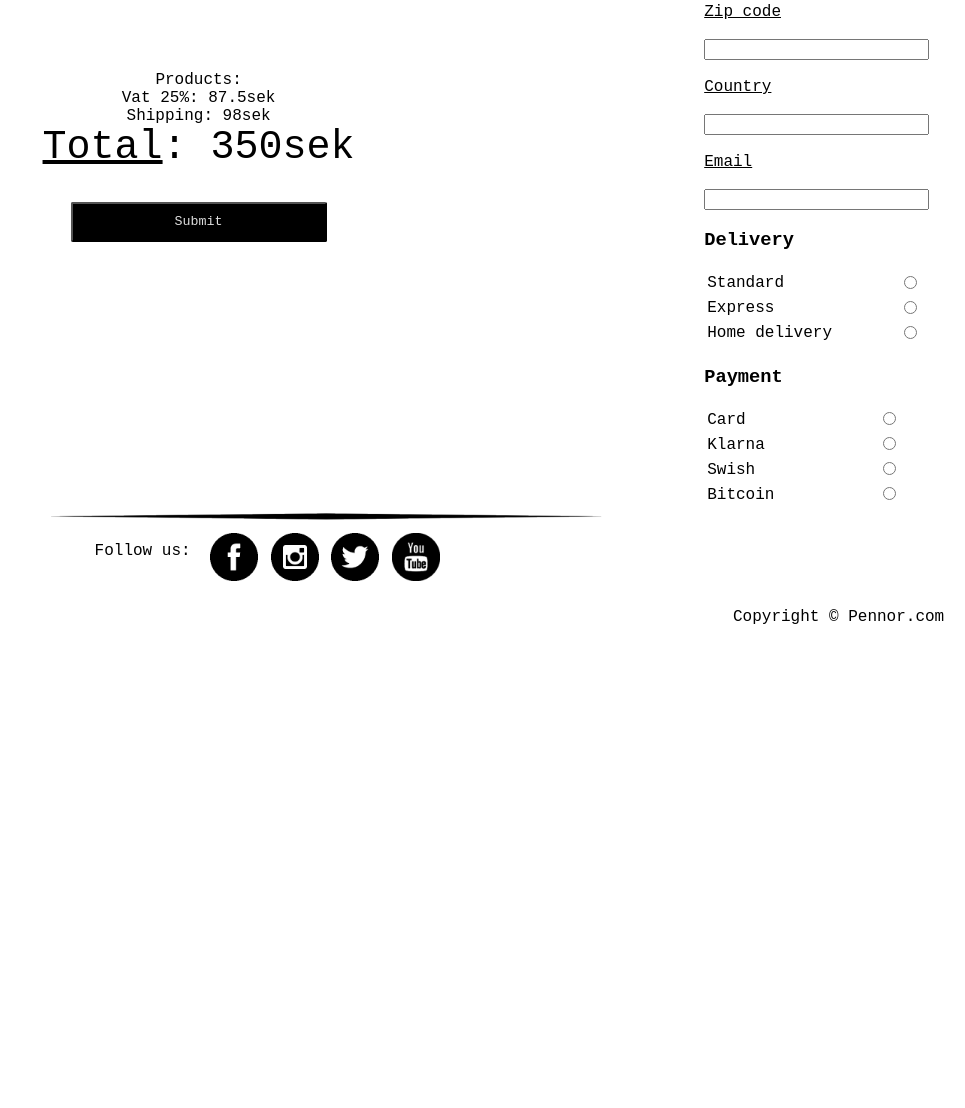
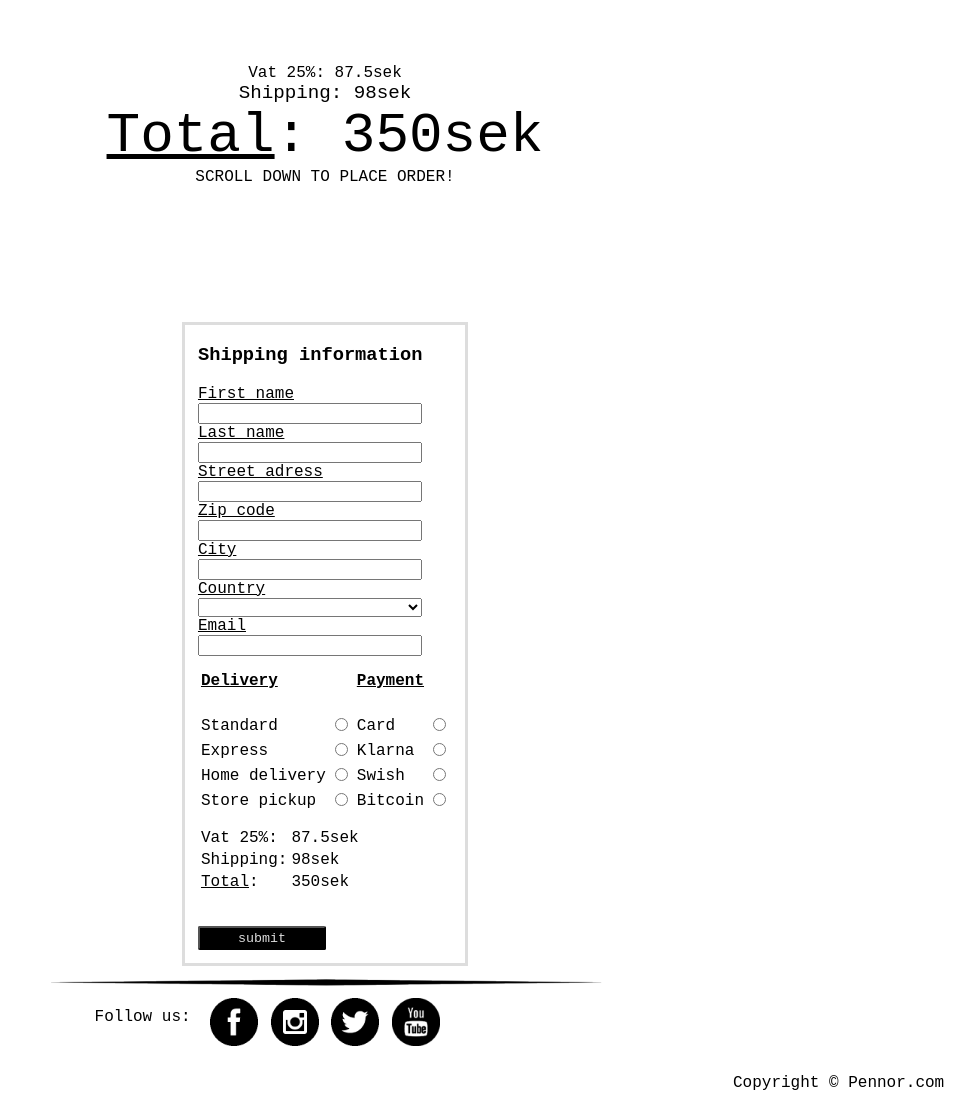
Before and after one commit to Schonis86/Pennor.com, a plain HTML site: page checkout.html in a window 1280 px wide. Shown: the part 484-1592 px from the top of the page, without its empty margins (315-1280 px from the left). Before the commit the page ends 1126 px from the top, so only its background shows below. Drawn offline with Linux system fonts and the light colour scheme.

Commit message:
Har rensat i css filen och ändrat checkout html// calle

```diff
--- a/checkout.html
+++ b/checkout.html
@@ -22,12 +22,9 @@
 
   <main class="main_checkout">
 
-
-
-
     <span class="product_list">
 <h1>Checkout</h1>
-       <table id="product_numbers">
+       <table id="product_numbers1">
           <tr class="test">
             <th><img src="images/erbjudande1smal.jpg"></th>
             <th><u>Art:</u> 298343/Colored Pencil</th>
@@ -70,12 +67,12 @@
 
         <span class="shit">
   <ul id="total">
-    <li id="totalproducts">Products: </li>
-    <li id="vat">Vat 25%: 87.5sek</li>
+    <li>Vat 25%: 87.5sek</li>
     <li id="shipping">Shipping: 98sek</li>
     <li id="totalsek"><u>Total</u>: 350sek</li>
+    <li>SCROLL DOWN TO PLACE ORDER!</li>
 
-    <li><a href=""><button id="submit_button_checkout">Submit</button></a></li>
+
   </ul>
 </span>
 
@@ -90,77 +87,102 @@
         </span>
 
 
-<span class="right_list">
-      <form class="info">
+<form class="right_list">
+      <span class="info">
         <h3>Shipping information</h3>
 
           <label><u>First name</u></label>
-          <br>
-          <input id="input_info" type="text" name="First name">
-          <br>
+          <input id="input_info" type="text" name="First name" required>
             <label><u>Last name</u></label>
-            <br>
-            <input id="input_info" type="text" name="Last name">
-            <br>
+            <input id="input_info" type="text" name="Last name" required>
           <label><u>Street adress</u></label>
-          <br>
-          <input id="input_info" type="text" name="Street adress">
-          <br>
+          <input id="input_info" type="text" name="Street adress" required>
+          <label><u>Zip code</u></label>
+          <input id="input_info" type="text" name="Zip code" pattern="[0-9]+" required >
         <label><u>City</u></label>
-        <br>
-        <input id="input_info" type="text" name="City">
-        <br>
-          <label><u>Zip code</u></label>
-          <br>
-          <input id="input_info" type="text" name="Zip code">
-          <br>
+        <input id="input_info" type="text" name="City" required>
             <label><u>Country</u></label>
-            <br>
-            <input id="input_info" type="text" name="Country">
-            <br>
+            <select id="country" name="country" required>
+    <option value="se"> </option>
+    <option value="se">Sweden</option>
+    <option value="de">Denmark</option>
+    <option value="no">Norway</option>
+  </select>
           <label><u>Email</u></label>
-          <br>
-          <input id="input_info" type="text" name="Email">
-      </form>
+          <input id="input_info" type="email" name="Email" required>
+      </span>
       <span class="form_bottom">
-      <table class="shipping">
-        <h3>Delivery</h3>
+      <table class="shipping" >
+
+        <tr>
+          <td><u><h4>Delivery</h4></u></td>
+        </tr>
         <tr>
           <td><label>Standard</label></td>
-          <td><input type="radio" name="Standard"></td>
+          <td><input type="radio" name="radio1"></td>
         </tr>
         <tr>
           <td><label>Express</label></td>
-          <td><input type="radio" name="express"></td>
+          <td><input type="radio" name="radio1"></td>
         </tr>
         <tr>
           <td><label>Home delivery</label></td>
-          <td><input type="radio" name="Home delivery"></td>
+          <td><input type="radio" name="radio1"></td>
+        </tr>
+        <tr>
+          <td><label>Store pickup</label></td>
+          <td><input type="radio" name="radio1"></td>
         </tr>
       </table>
 
       <table class="shipping">
-        <h3>Payment</h3>
+        <tr>
+          <td><u><h4>Payment</h4></u></td>
+        </tr>
         <tr>
           <td><label>Card</label></td>
-          <td><input type="radio" name="Card"></td>
+          <td><input type="radio" name="radio"></td>
         </tr>
         <tr>
           <td><label>Klarna</label></td>
-          <td><input type="radio" name="Klarna"></td>
+          <td><input type="radio" name="radio"></td>
         </tr>
         <tr>
           <td><label>Swish</label></td>
-          <td><input type="radio" name="Swish"></td>
+          <td><input type="radio" name="radio"></td>
         </tr>
         <tr>
           <td><label>Bitcoin</label></td>
-          <td><input type="radio" name="Bitcoin"></td>
+          <td><input type="radio" name="radio"></td>
         </tr>
       </table>
      </span>
 
+     <!--här är till en ny grej-->
 
+     <span>
+      <table id="last_total">
+        <tr>
+          <td>Vat 25%:</td>
+          <td>87.5sek</td>
+        </tr>
+        <tr>
+          <td>Shipping:</td>
+          <td>98sek</td>
+        </tr>
+        <tr>
+          <td><u>Total</u>:</td>
+          <td>350sek</td>
+        </tr>
+      </table>
+
+     </span>
+
+     <span class="checkout_button_mini">
+      <input id="submit_button_checkout_mini" type="submit" name="" value="submit">
+     </span>
+
+      </form>
 
   </main>
 
--- a/css/style.css
+++ b/css/style.css
@@ -241,10 +241,33 @@ footer
 /*-------------PRODUCTS---------*/
 
 /*-------------CHECKOUT---------*/
+
+.product_list
+{
+  display: flex;
+  align-items: center;
+  flex-direction: column;
+  width: 100%;
+}
+
 #product_numbers
 {
-  width: 60%;
+  width: 80%;
   border-bottom: 1px solid #ddd;
+}
+#product_numbers th
+{
+  text-align: left;
+}
+#product_numbers1
+{
+  width: 80%;
+  border-bottom: 1px solid #ddd;
+  border-top: 1px solid #ddd;
+}
+#product_numbers1 th
+{
+  text-align: left;
 }
 
 
@@ -252,24 +275,10 @@ footer
 {
   width: 1.5vw;
 }
-#button
-{
-
-
-  background-color: white;
-}
-
-#button2
-{
-  padding: 0;
-  border: none;
-  background-color: white;
-}
 
 #art
 {
   width: 30vw;
-
 }
 
 .info
@@ -277,23 +286,17 @@ footer
   display: flex;
   flex-direction: column;
   justify-content: flex-end;
+}
 
-}
 .shit
 {
-  margin-top: 7%;
+  width: 80%;
+  margin-top: 5%;
   display:flex;
   flex-direction: row;
   justify-content: center;
-
 }
 
-.shipping
-{
-
-
-
-}
 #submit_button_checkout
 {
   font-family: courier new;
@@ -313,6 +316,22 @@ footer
   padding-bottom: 3px;
   padding-right: 3px;
   font-size: 20px;
+}
+
+#submit_button_checkout_mini
+{
+  font-family: courier new;
+  height: 3vh;
+  width: 10vw;
+  margin-top: 4vh;
+  border-radius: 2px;
+  border-color: black;
+  color: #ddd;
+  background-color: #000000;
+}
+
+.checkout_button_mini
+{
 
 }
 
@@ -333,50 +352,64 @@ footer
 
 #totalsek
 {
-  font-size: 5vh;
-}
-#product_numbers th
-{
-  text-align: left;
-
-}
-#product_numbers
-{
-  width: 80%;
+  font-size: 7vh;
 }
 
 .product_bin
 {
-
   display: flex;
   flex-direction: column;
   align-items: flex-start;
 }
-.product_list
-{
-  display: flex;
-  align-self: flex-start;
-  flex-direction: column;
-  width: 80%;
 
-
-}
 .main_checkout
 {
   display: flex;
-  flex-direction: row;
+  flex-direction: column;
+  align-items: center;
 }
 
 .right_list
 {
   display: flex;
   flex-direction: column;
+  align-items: flex-start;
+  border-style: solid;
+  border-color: #ddd;
+  padding-right: 1vw;
+  padding-left: 1vw;
+  padding-bottom: 1vw;
+  margin-top: 15vh;
+  margin-bottom: 1vh;
+}
 
-  align-items: flex-start;
+#shipping
+{
+  font-size: 1.5vw;
+}
+.form_bottom
+{
+  display: flex;
+  flex-direction: row;
+  margin-top: -1vh;
+}
+
+
+
+/*----------nytt i checkout----------*/
+
+.right_list:hover
+{
 
 }
-.shipping
+
+#last_total td
 {
-  width: 18vw;
+  text-align: left;
+  size: 19px;
+}
+#last_total
+{
+  margin-top: 1.5vh;
 }
 /*-------------CHECKOUT---------*/
```
